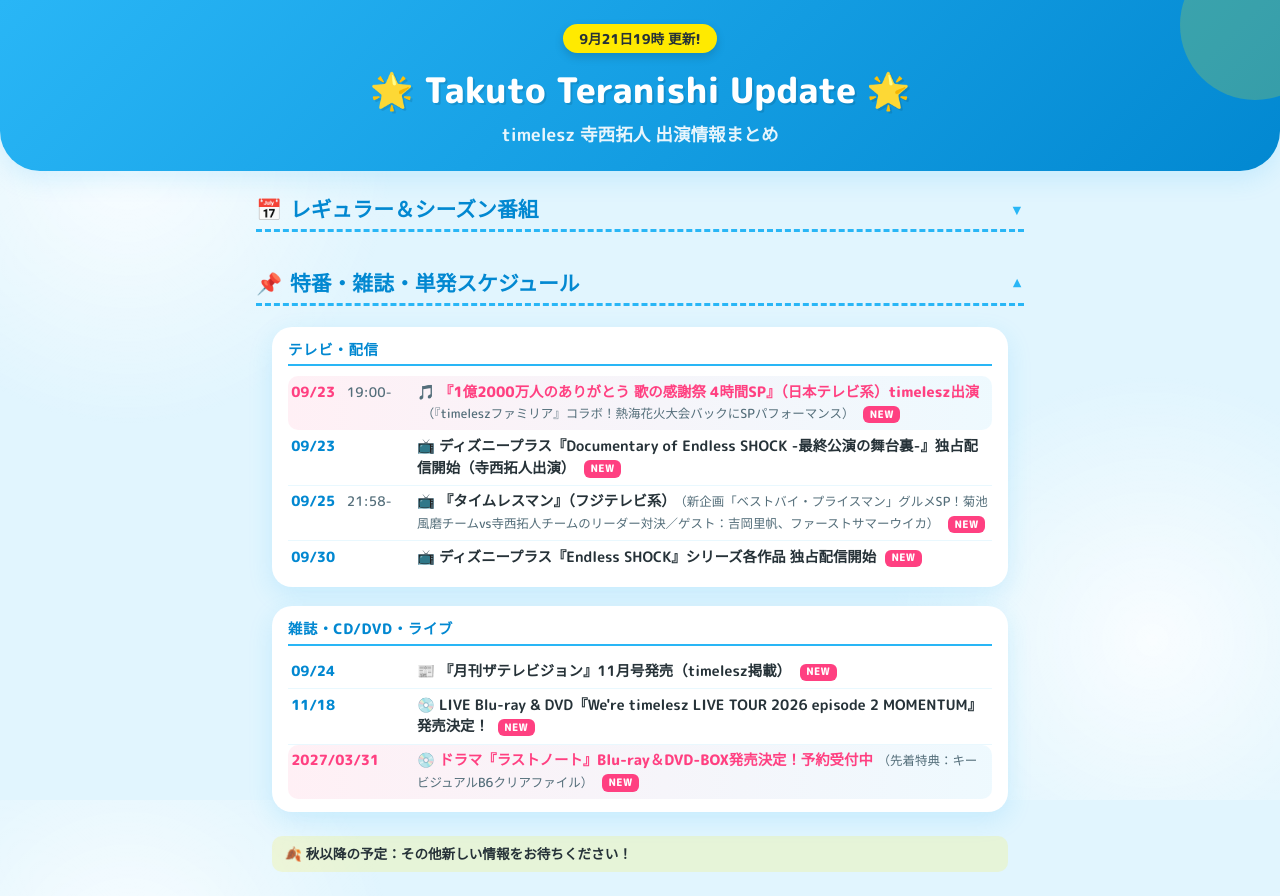
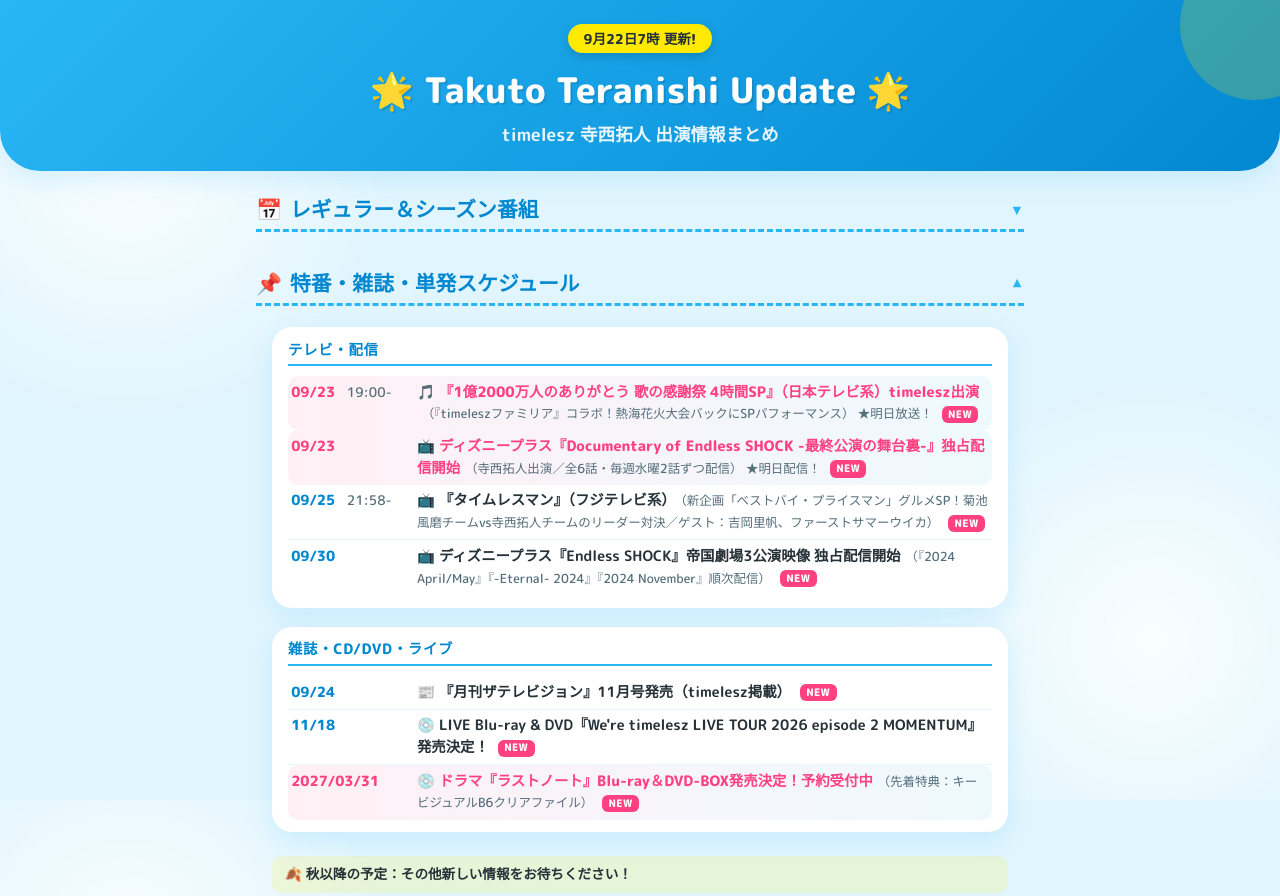
Before and after one commit to ic1koala/artistupdate, a plain HTML site: page index.html in a window 1280 px wide. Shown: the top 896 px of the page. Drawn offline with Linux system fonts and the light colour scheme; a web font is replaced by a local one.

Commit message:
Update September 22 morning: Highlight Endless SHOCK documentary & music special (tomorrow), badge updated to 9/22 7:00

```diff
--- a/index.html
+++ b/index.html
@@ -11,7 +11,7 @@
 </head>
 <body>
     <header>
-        <div class="update-badge">9月21日19時 更新!</div>
+        <div class="update-badge">9月22日7時 更新!</div>
         <h1>🌟 Takuto Teranishi Update 🌟</h1>
         <p class="subtitle">timelesz 寺西拓人 出演情報まとめ</p>
     </header>
@@ -85,12 +85,12 @@
                     <div class="schedule-row highlight-row">
                         <span class="schedule-date">09/23</span>
                         <span class="schedule-time">19:00-</span>
-                        <span class="schedule-name">🎵 『1億2000万人のありがとう 歌の感謝祭 4時間SP』（日本テレビ系）timelesz出演<span class="schedule-note">（『timeleszファミリア』コラボ！熱海花火大会バックにSPパフォーマンス）</span> <span class="tag-new">NEW</span></span>
+                        <span class="schedule-name">🎵 『1億2000万人のありがとう 歌の感謝祭 4時間SP』（日本テレビ系）timelesz出演<span class="schedule-note">（『timeleszファミリア』コラボ！熱海花火大会バックにSPパフォーマンス） ★明日放送！</span> <span class="tag-new">NEW</span></span>
                     </div>
-                    <div class="schedule-row">
+                    <div class="schedule-row highlight-row">
                         <span class="schedule-date">09/23</span>
                         <span class="schedule-time"></span>
-                        <span class="schedule-name">📺 ディズニープラス『Documentary of Endless SHOCK -最終公演の舞台裏-』独占配信開始（寺西拓人出演） <span class="tag-new">NEW</span></span>
+                        <span class="schedule-name">📺 ディズニープラス『Documentary of Endless SHOCK -最終公演の舞台裏-』独占配信開始<span class="schedule-note">（寺西拓人出演／全6話・毎週水曜2話ずつ配信） ★明日配信！</span> <span class="tag-new">NEW</span></span>
                     </div>
                     <div class="schedule-row">
                         <span class="schedule-date">09/25</span>
@@ -100,7 +100,7 @@
                     <div class="schedule-row">
                         <span class="schedule-date">09/30</span>
                         <span class="schedule-time"></span>
-                        <span class="schedule-name">📺 ディズニープラス『Endless SHOCK』シリーズ各作品 独占配信開始 <span class="tag-new">NEW</span></span>
+                        <span class="schedule-name">📺 ディズニープラス『Endless SHOCK』帝国劇場3公演映像 独占配信開始<span class="schedule-note">（『2024 April/May』『-Eternal- 2024』『2024 November』順次配信）</span> <span class="tag-new">NEW</span></span>
                     </div>
                 </div>
 
```
